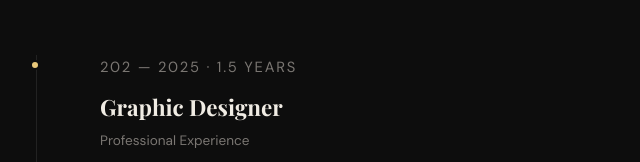
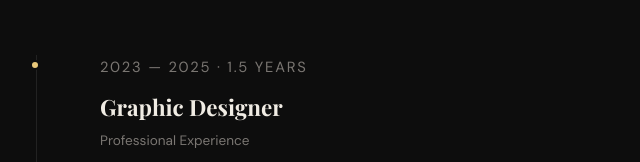
Before and after one commit to Rishi2-hub/rishi-portfolio, a plain HTML site: page index.html in a window 1280 px wide. Shown: the part 4340-4502 px from the top of the page, 202-842 px from the left. Drawn offline with nearby package versions, Linux system fonts and the light colour scheme; a web font is replaced by a local one.

Commit message:
update message

```diff
--- a/index.html
+++ b/index.html
@@ -262,7 +262,7 @@
 
       <div class="timeline-item">
         <div class="timeline-dot"></div>
-        <p class="timeline-date">202 — 2025 · 1.5 Years</p>
+        <p class="timeline-date">2023 — 2025 · 1.5 Years</p>
         <h3>Graphic Designer</h3>
         <h4>Professional Experience</h4>
         <p>Designing brand identities, marketing materials, social media creatives, and UI mockups for clients across industries. Collaborating with marketing teams to translate ideas into compelling visuals that drive engagement.</p>
```
